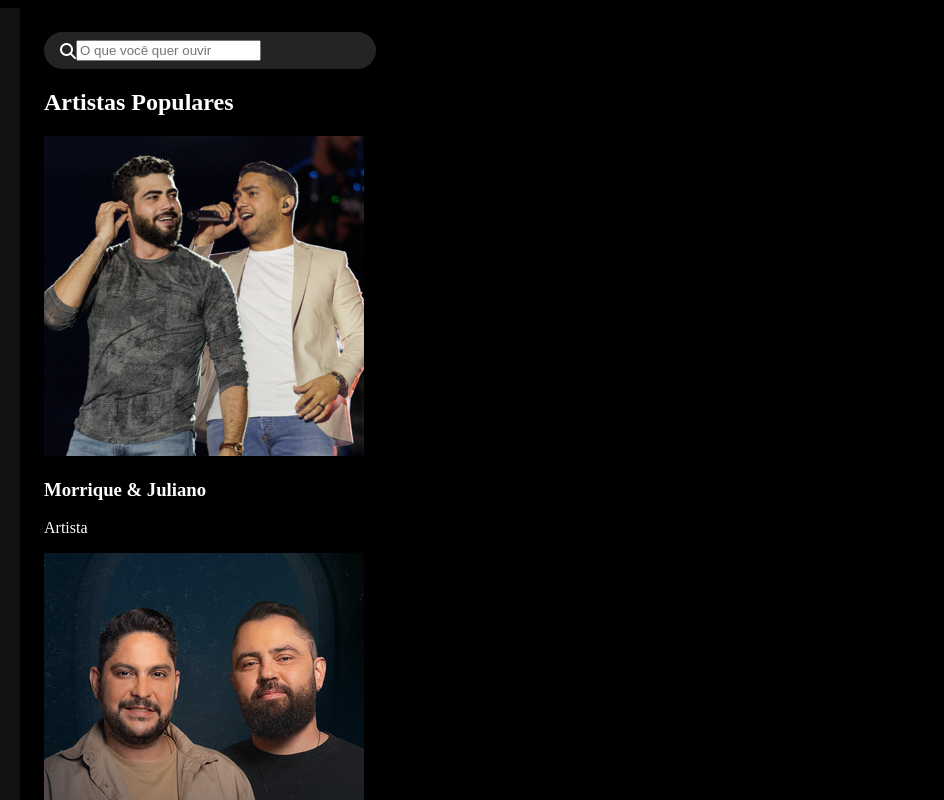
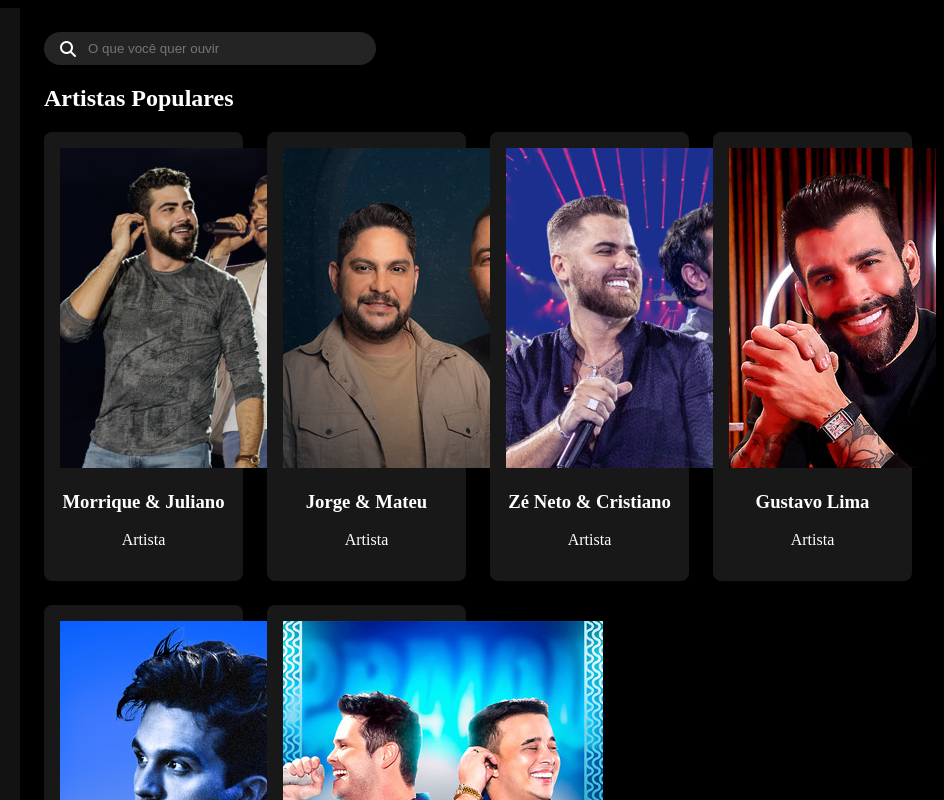
Before and after one commit to WallaceAraujoDev/projeto-Spotify, a plain HTML site: page index.html in a window 1280 px wide. Shown: the top 800 px of the page, 336-1280 px from the left. Drawn offline with Linux system fonts and the light colour scheme.

Commit message:
att css e js

```diff
--- a/styles.css
+++ b/styles.css
@@ -99,6 +99,8 @@ body {
 
 main {
     padding: 24px;
+    flex-grow: 1;
+    overflow-y: auto;
 }
 
 .search-bar {
@@ -109,3 +111,33 @@ main {
     border-radius: 20px;
     width: 300px;
 }
+
+.search-bar input {
+    background-color: transparent;
+    border: none;
+    color: #fff;
+    width: 100%;
+    margin-left: 10px;
+    outline: none;
+}
+
+.artists-grid, .albums-grid {
+    display: grid;
+    grid-template-columns: repeat(auto-fill, minmax(180px, 1fr));
+    gap: 24px;
+    margin-bottom: 40px;
+}
+
+.artist-card, .album-card {
+    background-color: #181818;
+    padding: 16px;
+    border-radius: 8px;
+    text-align: center;
+    cursor: pointer;
+    transition: background-color 0.3s;
+
+}
+
+.artist-card:hover, .album-card:hover {
+    background-color: #282828;
+}
```
